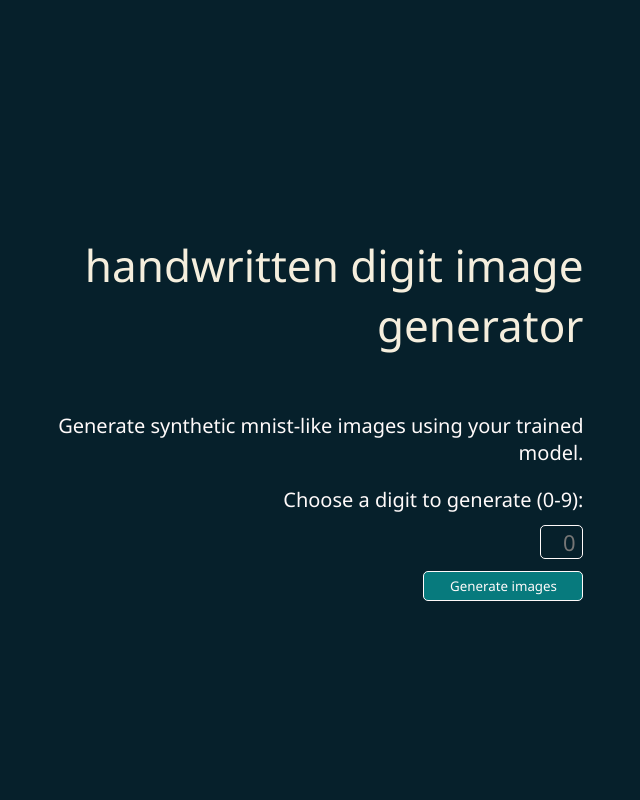
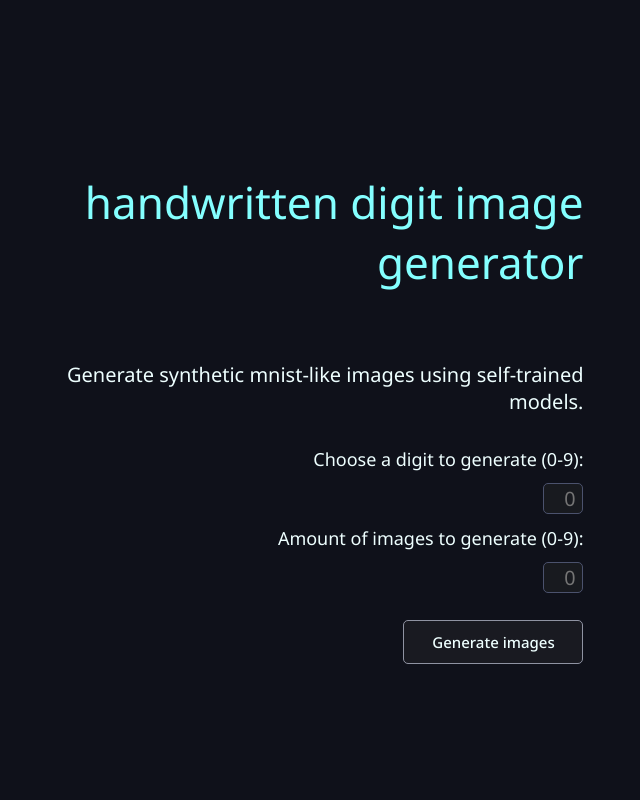
Before and after one commit to jefftorres/mnist-gen, a Flask app: page / in a window 1280 px wide. Shown: the whole page, without its empty margins (45-685 px from the left). Run offline with Flask 3, Linux system fonts and the light colour scheme.

Commit message:
Design adjustments (colors, spacing)

```diff
--- a/static/base.js
+++ b/static/base.js
@@ -1,5 +1,5 @@
 console.log('yo ✨')
 
-function singleDigit() {
-    document.getElementById('digit').value = '';
+function singleDigit(input) {
+    input.value = '';
 }
--- a/static/style.css
+++ b/static/style.css
@@ -1,8 +1,27 @@
 @import url('https://fonts.googleapis.com/css2?family=Noto+Sans:ital,wght@0,100..900;1,100..900&display=swap');
 
+:root {
+    --background: #0F111A;
+    --foreground: #8F93A2;
+    --border: #4B526D;
+    --select-background: #717CB480;
+    --button: #191A21;
+    --second-background: #181A1F;
+    --accent: #84ffff;
+    --green: #c3e88d;
+    --yellow: #ffcb6b;
+    --blue: #82aaff;
+    --red: #f07178;
+    --purple: #c792ea;
+    --orange: #f78c6c;
+    --cyan: #89ddff;
+    --gray: #717CB4;
+    --white: #eeffff;
+}
+
 * {
-    background-color: rgb(6, 32, 43);
-    color: snow;
+    background-color: var(--background);
+    color: var(--white);
     font-family: "Noto Sans", sans-serif;
     font-optical-sizing: auto;
     font-weight: 400;
@@ -10,57 +29,68 @@
 }
 
 body {
+    font-size: 20px;
+    padding: 2.5vh 5vw;
+    margin: 0;
+    min-height: 95vh;
+    max-height: 95vh;
+}
+
+.app {
     display: flex;
     flex-direction: row;
     align-items: center;
-    padding: 0 5%;
-    margin: 0;
-    min-height: 100vh;
-    max-height: 100vh;
+    gap: 2%;
+    min-height: inherit;
+    max-height: inherit;
 }
 
-.container {
+.content {
     width: 50%;
     text-align: right;
     display: flex;
     flex-direction: column;
-    font-size: 20px;
-    padding: 2% 1% 2% 2%;
+    gap: .6em;
 }
 
 .images {
     width: 50%;
     display: flex;
     flex-direction: column;
-    padding: 0 2% 0 1%;
+    align-items: center;
+    justify-content: space-evenly;
+    gap: 1.5em;
     max-height: inherit;
     overflow: scroll;
 }
 
+/* Patching these annoying small white borders on images */
+img {
+    outline: 2px solid black;
+    border-radius: 10px;
+    outline-offset: -2px;
+    max-width: 280px;   /* Since MNIST images are 28x28 */
+}
+
 .image {
-    padding: 0.5em;
     width: 40%;
-    margin-left: auto;
-    margin-right: auto;
-    display: block;
-    border-radius: 15px;
 }
 
 h1 {
+    color: var(--accent);
     font-size: 2.2em;
-    color: rgb(245, 238, 221);
 }
 
 label {
-    margin: 0 0 12px 0;
+    font-size: .9em;
 }
 
 input {
-    background-color: rgb(6, 32, 43);
+    background-color: var(--second-background);
+    border: 1px solid var(--border);
     font-size: 1.1em;
     text-align: right;
     padding-right: 7px;
-    border: 1px solid snow;
     border-radius: 5px;
 }
 
@@ -75,10 +105,20 @@ input[type=number] {
 }
 
 button {
-    background-color: rgb(7, 122, 125);
-    padding: 1% 2%;
-    border: 1px solid snow;
+    background-color: var(--button);
+    color: var(--white);
+    border: 1px solid var(--foreground);
+    margin-top: 1em;
+    padding: .75em 1.5em;
+    font-size: .75em;
+    font-weight: 500;
     border-radius: 5px;
     width: 12em;
     align-self: end;
 }
+
+button:hover {
+    background-color: var(--accent);
+    color: var(--button);
+    transition: all 0.15s ease-out;
+}
--- a/templates/app.html
+++ b/templates/app.html
@@ -1,17 +1,22 @@
 {% extends 'base.html' %}
 {% block content %}
-  <section class="container">
+    <div class="app">
+        <section class="content">
             <h1>handwritten digit image generator</h1>
-    <p>Generate synthetic mnist-like images using your trained model.</p>
+            <p>Generate synthetic mnist-like images using self-trained models.</p>
 
             <label>Choose a digit to generate (0-9):</label>
             <label>
-      <input id="digit" type="number" min="0" max="9" placeholder="0" onbeforeinput="singleDigit()">
+              <input type="number" min="0" max="9" placeholder="0" onbeforeinput="singleDigit(this)">
+            </label>
+            <label>Amount of images to generate (0-9):</label>
+            <label>
+              <input type="number" min="0" max="9" placeholder="0" onbeforeinput="singleDigit(this)">
             </label>
             <button>Generate images</button>
         </section>
-
         <section class="images">
             {% block images %}{% endblock %}
         </section>
+    </div>
 {% endblock %}
--- a/templates/images.html
+++ b/templates/images.html
@@ -1,6 +1,6 @@
 {% extends 'app.html' %}
 {% block images %}
-  {% for img in imgs %}
-    <img src="../static/gen/{{ loop.index0 }}.svg" alt="number" class="image">
-  {% endfor %}
+    {% for img in imgs %}
+        <img src="../static/gen/{{ loop.index0 }}.svg" alt="number" class="image">
+    {% endfor %}
 {% endblock %}
```
Also changed, not shown: templates/base.html (indentation only). Lines whose indentation alone changed are shown as unchanged.
